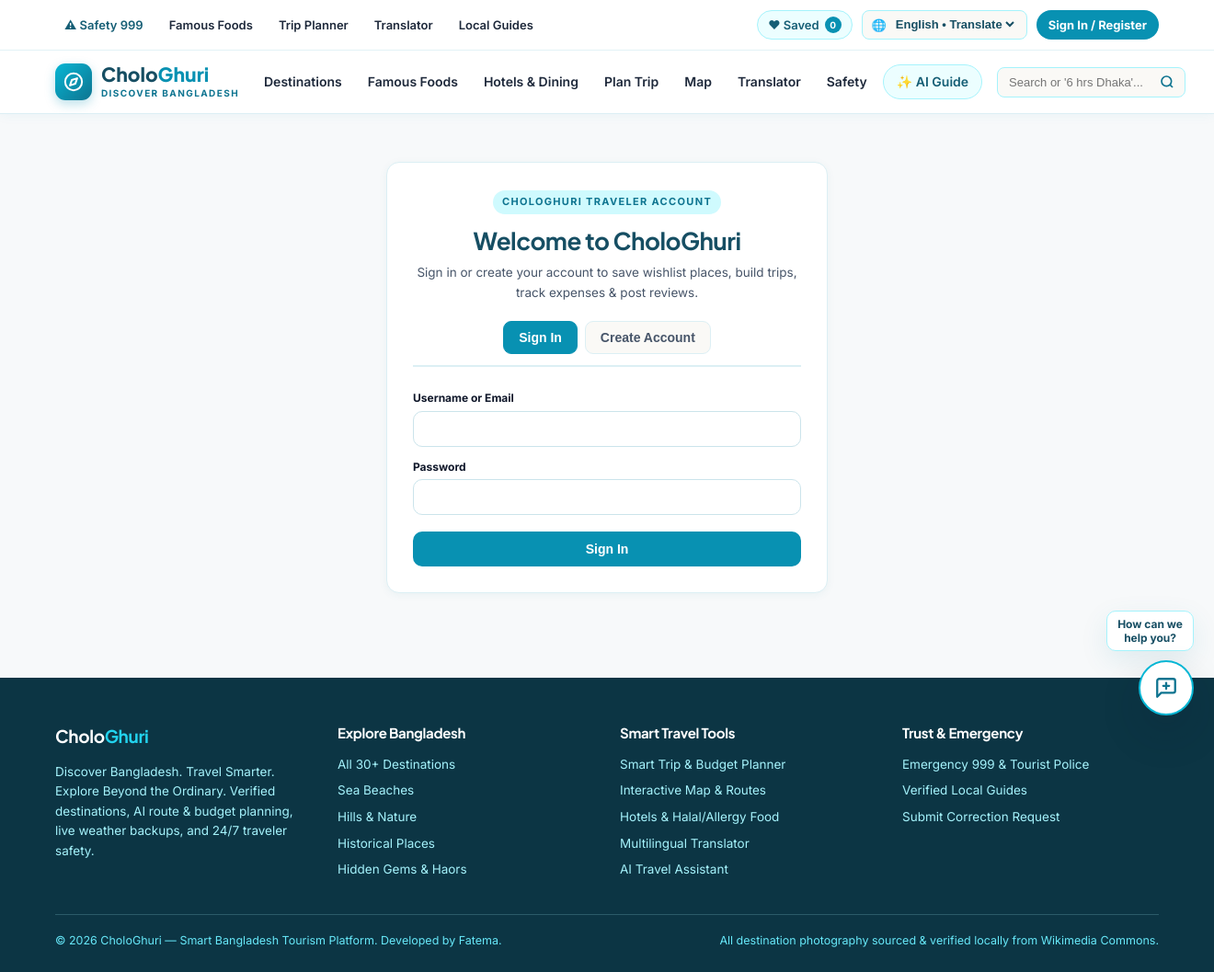
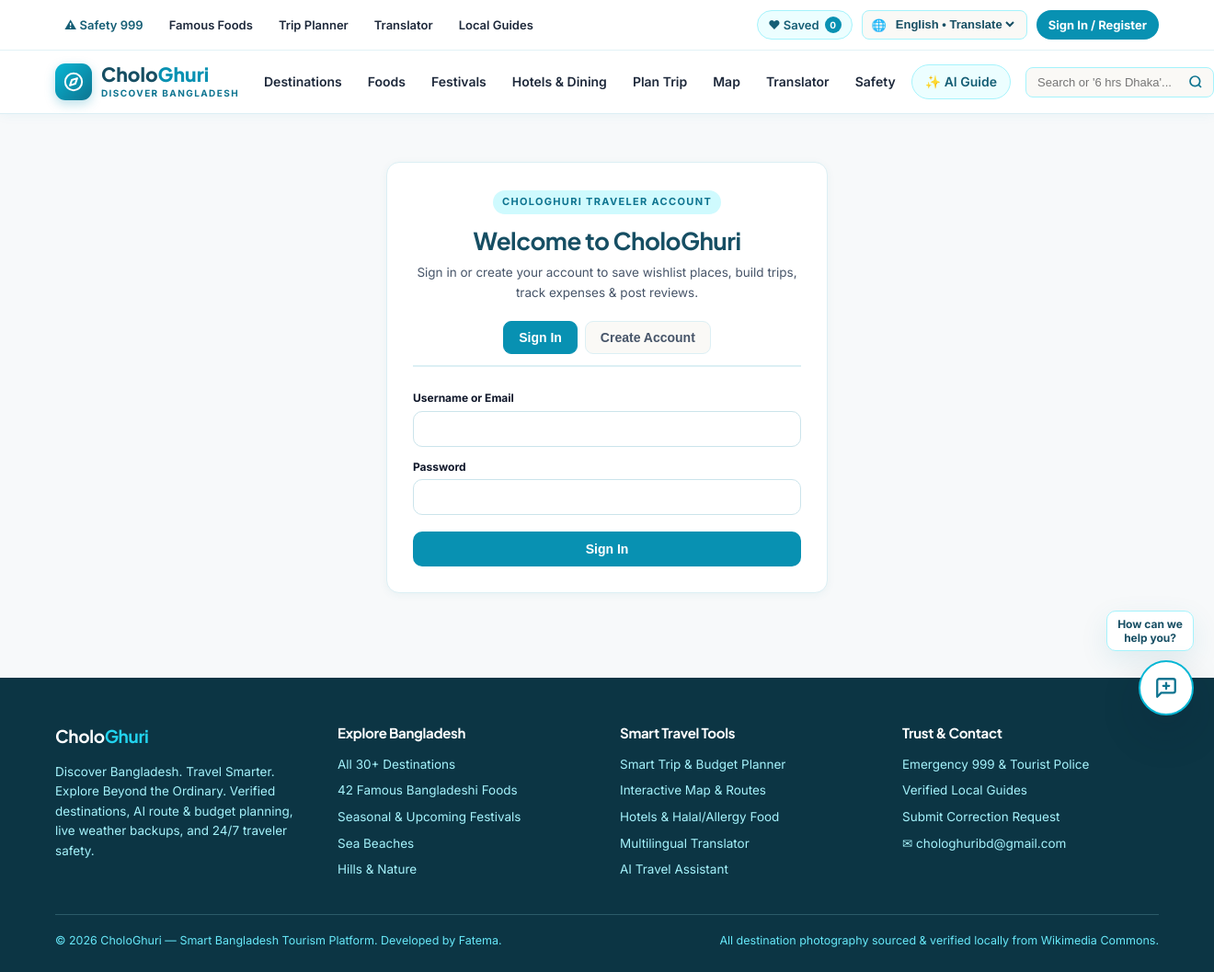
Before and after one commit to fatema-akter92/CholoGhuri-, a Django app: template backend/templates/auth.html in a window 1320 px wide. Shown: the whole page at 92% size. Run offline with Django 5.2, Linux system fonts and the light colour scheme; the template is opened without the code that fills it, so the values that code supplies are empty.

Commit message:
add festivals navbar link and contact email in trust footer

```diff
--- a/backend/templates/base.html
+++ b/backend/templates/base.html
@@ -75,7 +75,8 @@
 
       <nav class="nav-links">
         <a href="/destinations/" class="{% if request.path == '/destinations/' %}active{% endif %}">Destinations</a>
-        <a href="/foods/" class="{% if request.path == '/foods/' %}active{% endif %}">Famous Foods</a>
+        <a href="/foods/" class="{% if request.path == '/foods/' %}active{% endif %}">Foods</a>
+        <a href="/festivals/" class="{% if request.path == '/festivals/' %}active{% endif %}">Festivals</a>
         <a href="/hotels-food/" class="{% if request.path == '/hotels-food/' %}active{% endif %}">Hotels &amp; Dining</a>
         <a href="/planner/" class="{% if request.path == '/planner/' %}active{% endif %}">Plan Trip</a>
         <a href="/map/" class="{% if request.path == '/map/' %}active{% endif %}">Map</a>
@@ -106,6 +107,7 @@
       <div class="grid-2" style="gap:8px;">
         <a href="/destinations/" class="btn btn-offwhite btn-sm">Destinations</a>
         <a href="/foods/" class="btn btn-offwhite btn-sm">Famous Foods</a>
+        <a href="/festivals/" class="btn btn-offwhite btn-sm">Festivals</a>
         <a href="/hotels-food/" class="btn btn-offwhite btn-sm">Hotels &amp; Dining</a>
         <a href="/planner/" class="btn btn-offwhite btn-sm">Plan Trip</a>
         <a href="/map/" class="btn btn-offwhite btn-sm">Interactive Map</a>
@@ -193,10 +195,10 @@
         <div>
           <h4>Explore Bangladesh</h4>
           <a href="/destinations/">All 30+ Destinations</a>
+          <a href="/foods/">42 Famous Bangladeshi Foods</a>
+          <a href="/festivals/">Seasonal &amp; Upcoming Festivals</a>
           <a href="/destinations/?category=sea-beaches">Sea Beaches</a>
           <a href="/destinations/?category=hills-nature">Hills &amp; Nature</a>
-          <a href="/destinations/?category=historical-places">Historical Places</a>
-          <a href="/destinations/?category=hidden-gems">Hidden Gems &amp; Haors</a>
         </div>
         <div>
           <h4>Smart Travel Tools</h4>
@@ -207,10 +209,11 @@
           <a href="/assistant/">AI Travel Assistant</a>
         </div>
         <div>
-          <h4>Trust &amp; Emergency</h4>
+          <h4>Trust &amp; Contact</h4>
           <a href="/safety/">Emergency 999 &amp; Tourist Police</a>
           <a href="/safety/#guides">Verified Local Guides</a>
           <a href="/dashboard/?tab=feedback">Submit Correction Request</a>
+          <a href="mailto:chologhuribd@gmail.com">&#9993; chologhuribd@gmail.com</a>
           {% if request.user.is_staff %}
             <a href="/admin-portal/">Admin &amp; Analytics Portal</a>
           {% endif %}
```
